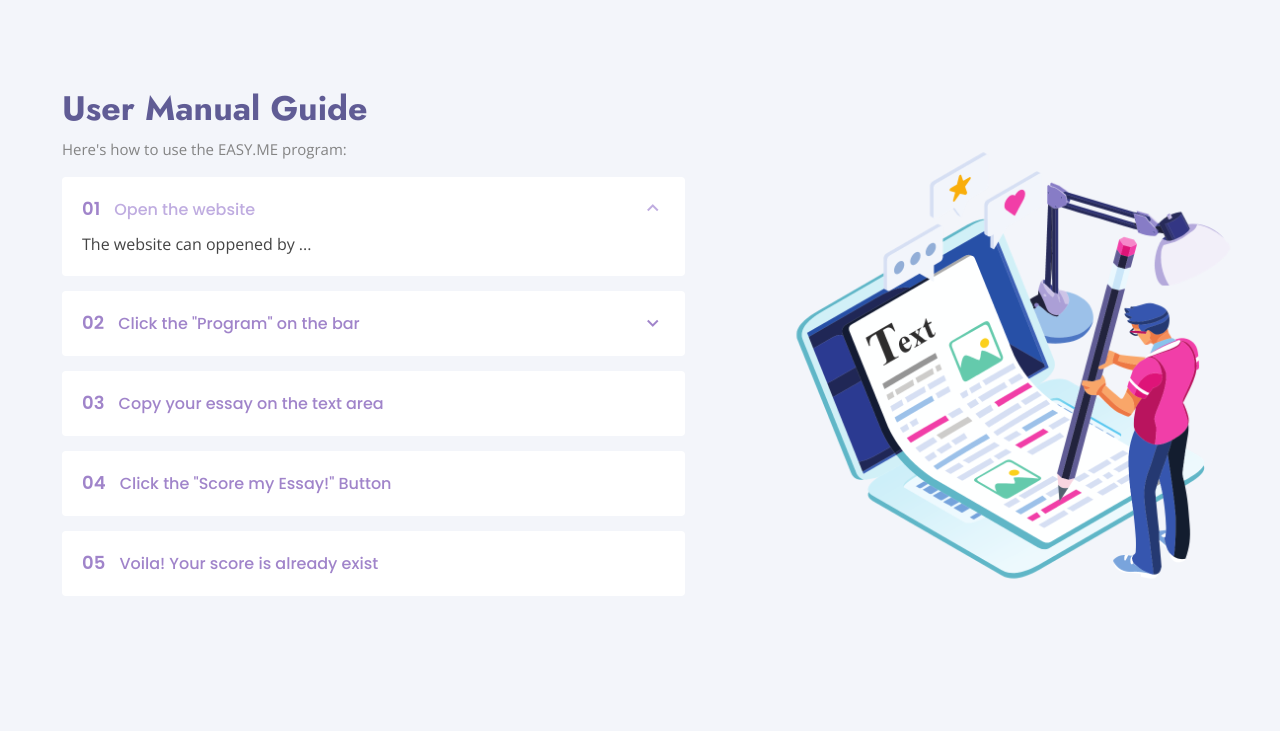
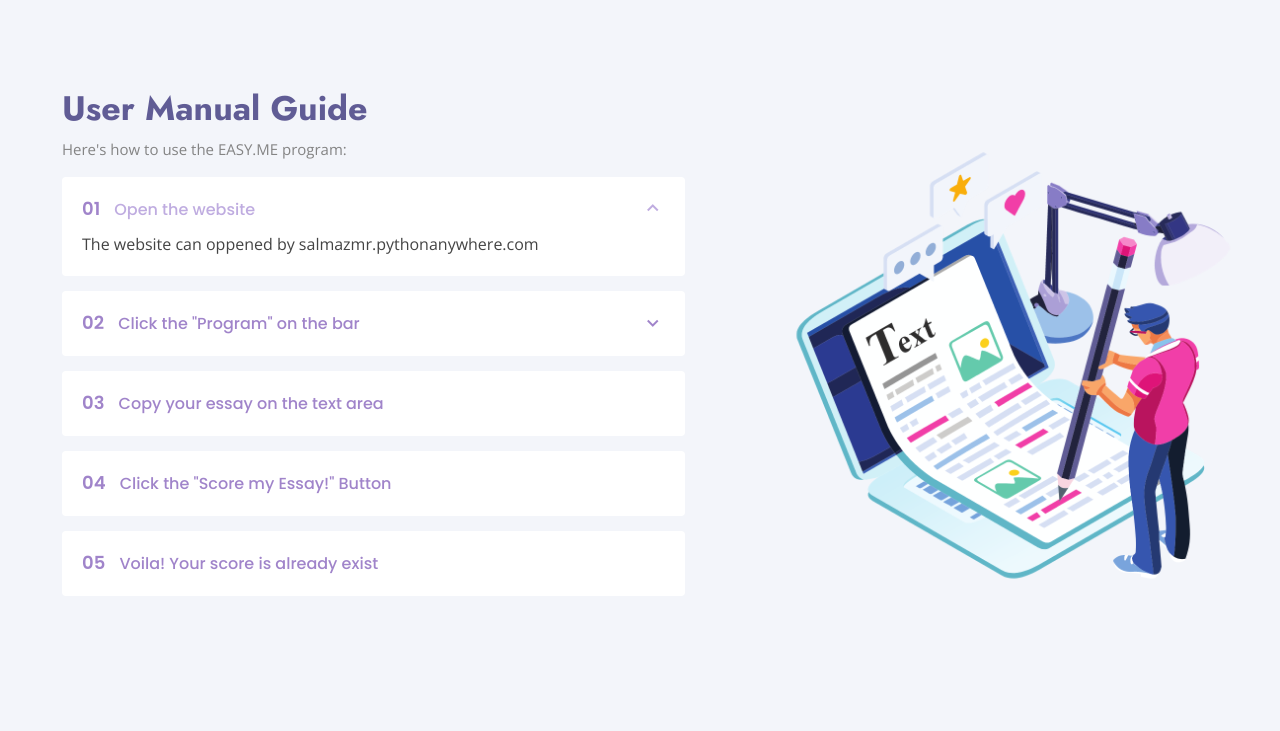
Before and after one commit to habiibn/Essay-Scoring-System, a Flask app: page / in a window 1280 px wide. Shown: the part 1149-1880 px from the top of the page. Run offline with Flask 2, Linux system fonts and the light colour scheme; parts of the project's set-up code (start-up, migrations or seed data) failed here and were passed over; some libraries are stand-ins or nearby versions.

Commit message:
Update index.html

```diff
--- a/templates/index.html
+++ b/templates/index.html
@@ -3,6 +3,7 @@
 
 <head>
   <meta charset="utf-8">
+  <meta name="dicoding:email" content="aidahaninr21@gmail.com">
   <meta content="width=device-width, initial-scale=1.0" name="viewport">
 
   <title>Essay scoring</title>
@@ -115,7 +116,7 @@
                   <a data-bs-toggle="collapse" class="collapse" data-bs-target="#accordion-list-1"><span>01</span> Open the website <i class="bx bx-chevron-down icon-show"></i><i class="bx bx-chevron-up icon-close"></i></a>
                   <div id="accordion-list-1" class="collapse show" data-bs-parent=".accordion-list">
                     <p>
-                      The website can oppened by ...
+                      The website can oppened by salmazmr.pythonanywhere.com
                     </p>
                   </div>
                 </li>
```
